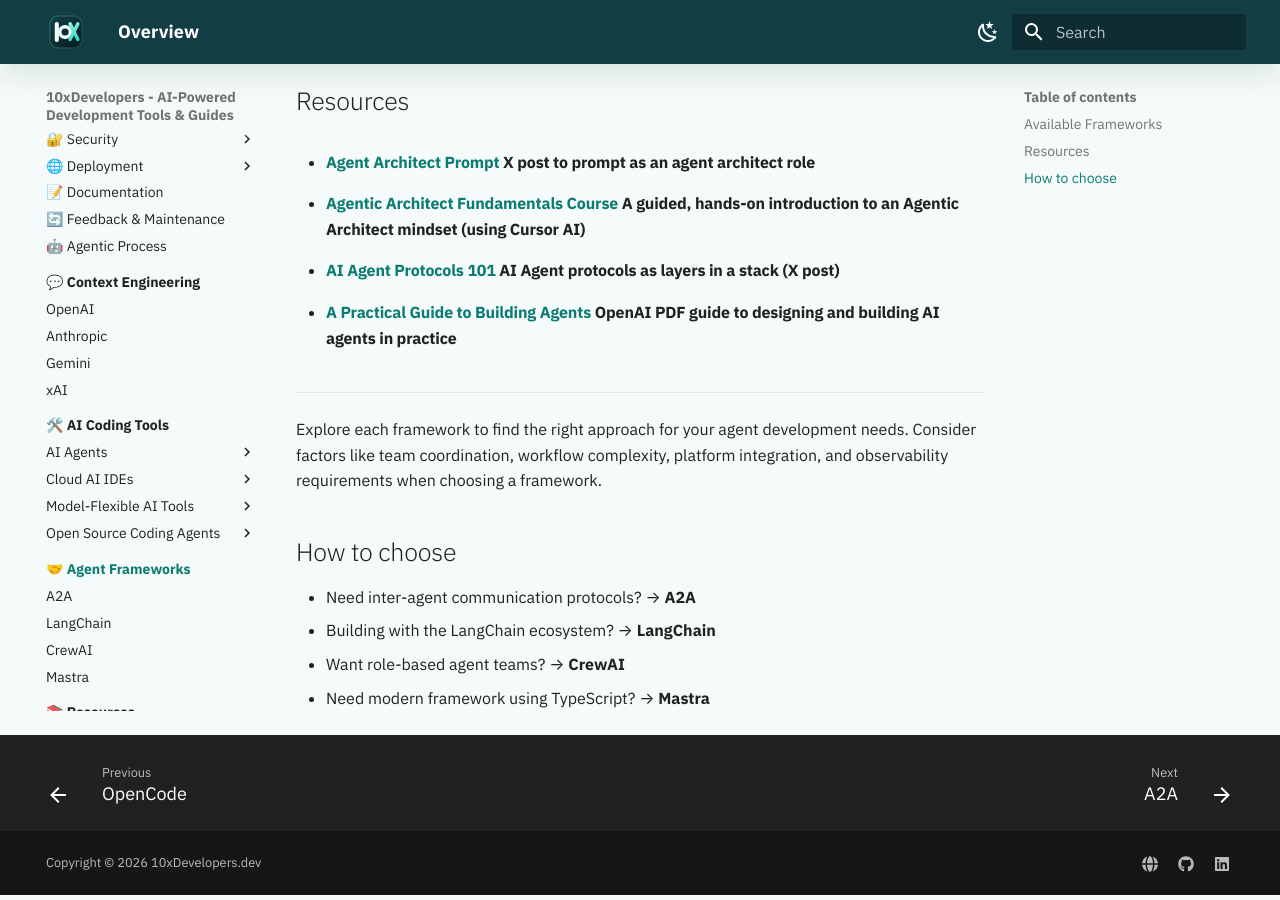
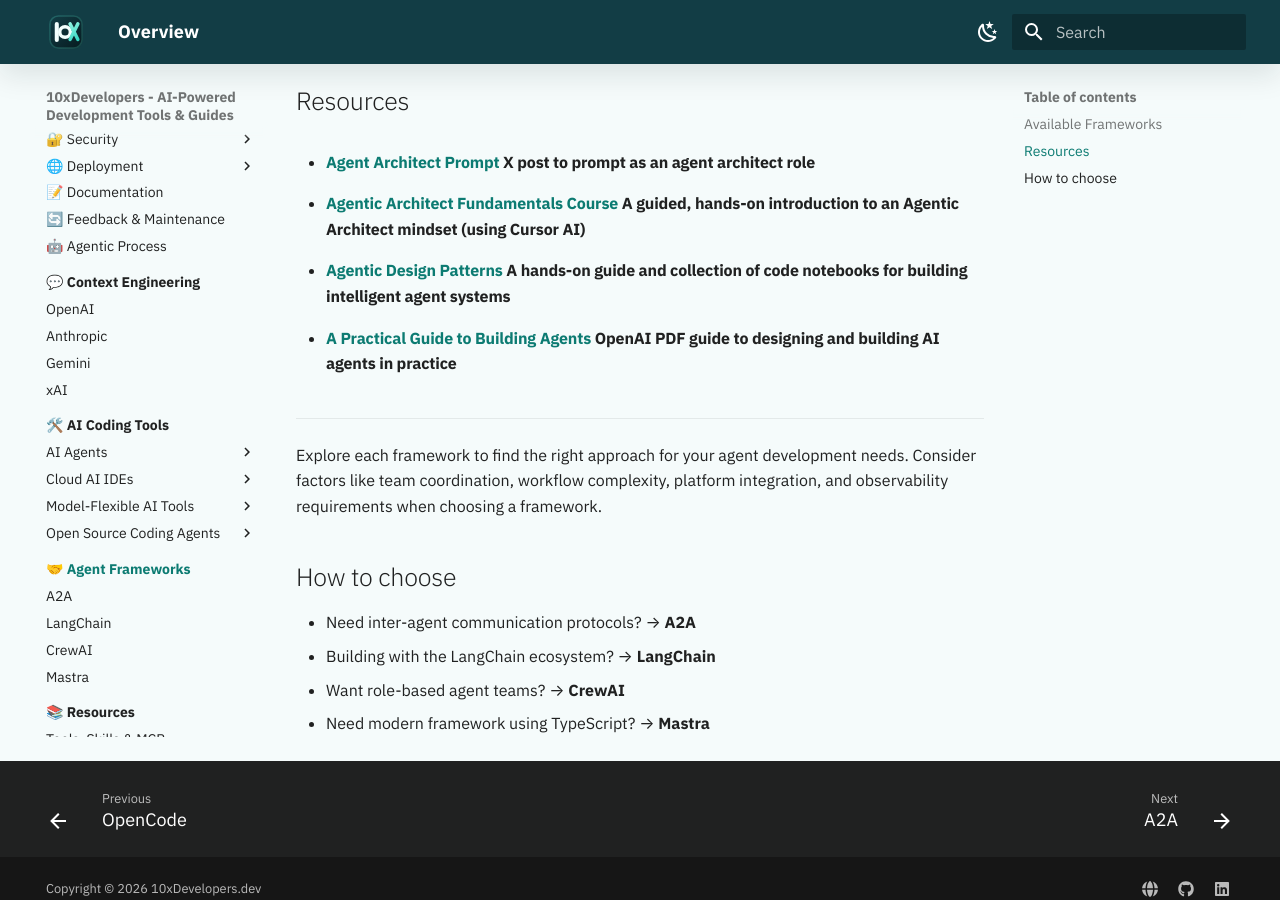
Before and after one commit to shlomoc/10xdev, an MkDocs documentation site: the page built from docs/agent-frameworks/index.md, in a window 1280 px wide and 900 px high, scrolled down 872 px. Built offline with MkDocs 1.6.1 and Material for MkDocs 9.7.7, drawn with Linux system fonts in a browser that asks for light colours.

Commit message:
docs: update resources in various sections for AI agents and tools

```diff
--- a/docs/agent-frameworks/index.md
+++ b/docs/agent-frameworks/index.md
@@ -24,7 +24,7 @@ A modern framework for building AI agents with TypeScript, built-in integrations
 
 * #### [Agentic Architect Fundamentals Course](https://synaptic-ai-consulting.github.io/learn-aamad/) A guided, hands-on introduction to an Agentic Architect mindset (using Cursor AI)
 
-* #### [AI Agent Protocols 101](https://x.com/Saboo_Shubham_/status/2012728540857512016) AI Agent protocols as layers in a stack (X post)
+* #### [Agentic Design Patterns](https://github.com/evoiz/Agentic-Design-Patterns) A hands-on guide and collection of code notebooks for building intelligent agent systems
 
 * #### [A Practical Guide to Building Agents](https://cdn.openai.com/business-guides-and-resources/a-practical-guide-to-building-agents.pdf) OpenAI PDF guide to designing and building AI agents in practice
 
```
Also changed, not shown: docs/ai-coding-tools/ai-agents/codex.md (+2 -1 lines), docs/prompt-engineering/openai.md (+1 -4 lines), docs/resources/tools/index.md (+2 -0 lines), docs/structured/agentic/index.md (+1 -0 lines).
